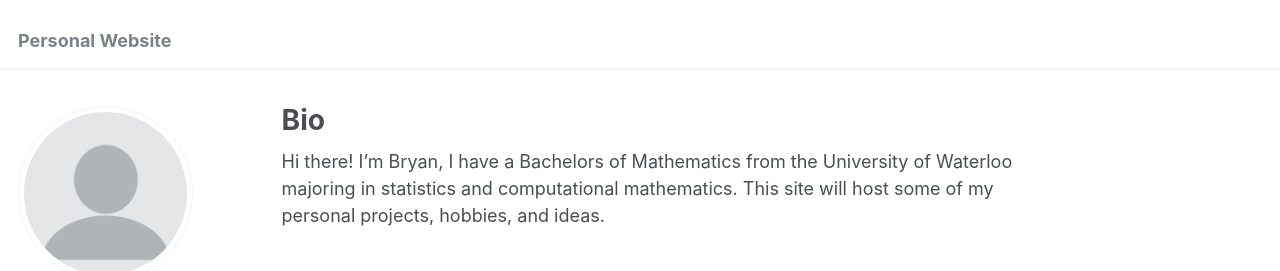
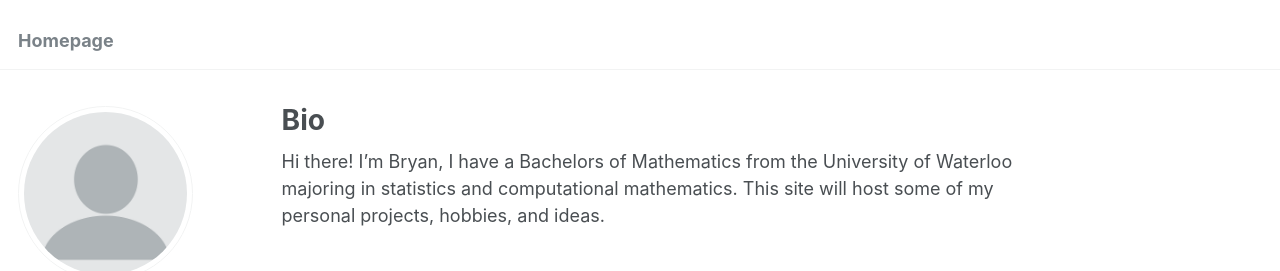
Before and after one commit to bryanzang/bryanzang.github.io, a Jekyll site: the page built from _pages/about.md, in a window 1280 px wide. Shown: the top 271 px of the page. Built offline with Jekyll 4.4.1, drawn with Linux system fonts in a browser that asks for light colours.

Commit message:
Update _config.yml

```diff
--- a/_config.yml
+++ b/_config.yml
@@ -8,7 +8,7 @@
 
 # Basic Site Settings
 locale                   : "en-US"
-title                    : "Personal Website"
+title                    : "Homepage"
 title_separator          : "-"
 name                     : &name "Your Name"
 description              : &description "personal description"
```
